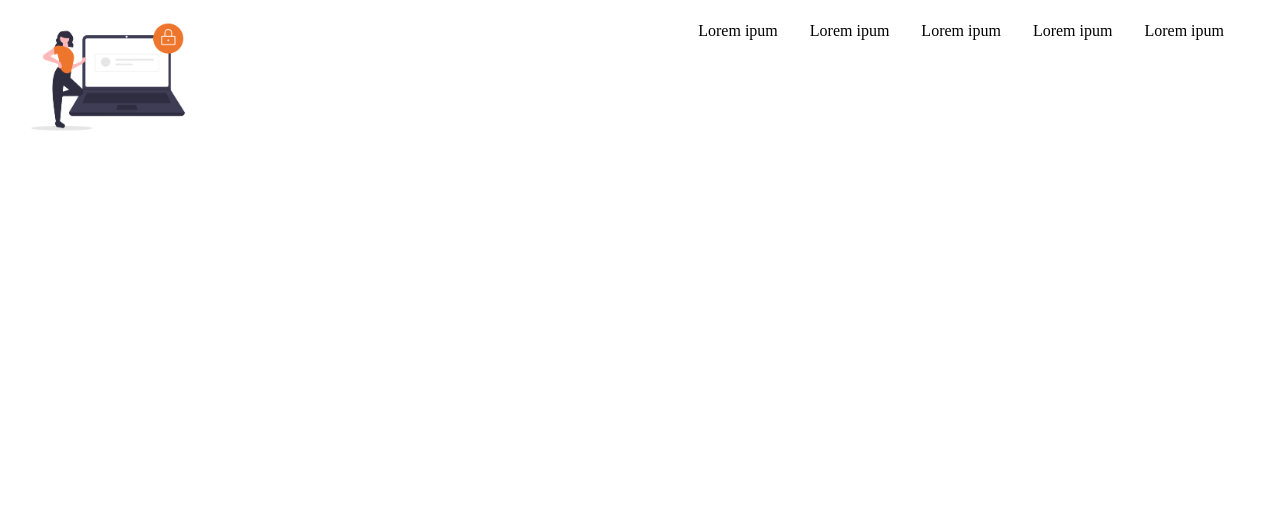
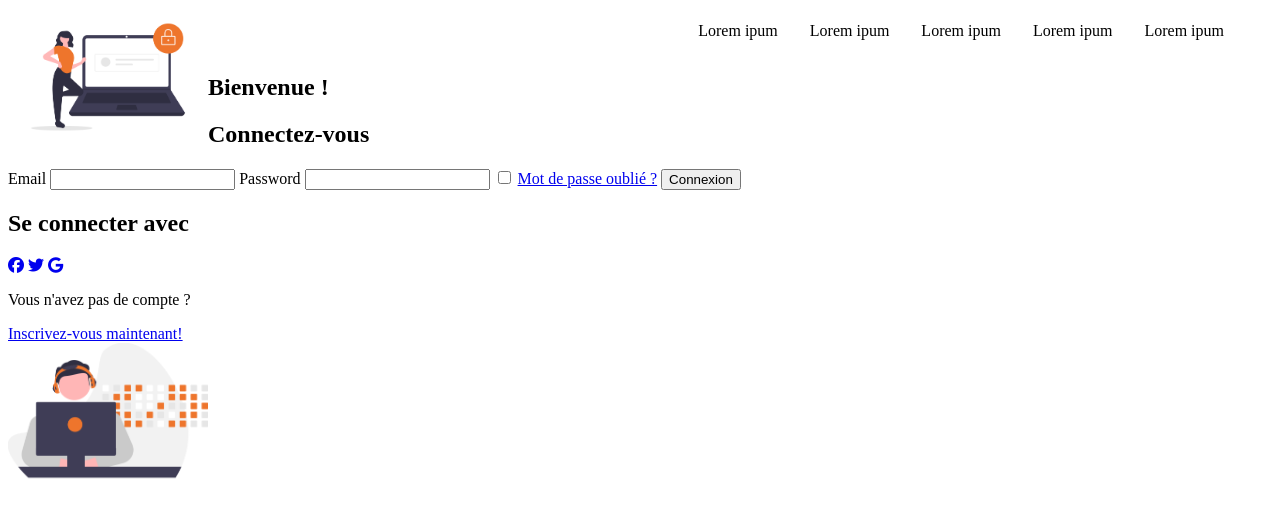
Before and after one commit to honorableCon/challenge-covid-fsociety, a plain HTML site: page index.html in a window 1280 px wide. Drawn offline with Linux system fonts and the light colour scheme.

Commit message:
Squelette done

```diff
--- a/index.html
+++ b/index.html
@@ -5,6 +5,7 @@
     <meta http-equiv="X-UA-Compatible" content="IE=edge">
     <meta name="viewport" content="width=device-width, initial-scale=1.0">
     <link rel="stylesheet" href="styles/login.css">
+    <script src="https://kit.fontawesome.com/ea05a76d15.js" crossorigin="anonymous"></script>
     <title>Challenge covid fsociety</title>
 </head>
 <body>
@@ -28,8 +29,32 @@
     <section class="connexion">
         <!-- Diallo connexion orange (html/css)-->
     </section>
-    <section class="form">
+    <section class="formulaire">
+    <form>
         <!-- Kebe html - Hcon  css-->
+        <h1>Bienvenue !</h1>
+        <h2>Connectez-vous</h2>
+        <label for="email">Email</label>
+        <input type="email" name="email" id="email">
+        <label for="password">Password</label>
+        <input type="password" name="password" id="password">
+        <input type="checkbox" name="rememberpwd" id="rememberpwd">
+        <a href="#">Mot de passe oublié ?</a>
+        <input type="submit" value="Connexion">
+        <h2>Se connecter avec</h2>
+        <div class="social">
+            <a href="#"><i class="fab fa-facebook"></i></a>
+            <a href="#"><i class="fab fa-twitter"></i></a>
+            <a href="#"><i class="fab fa-google"></i></a>
+        </div>
+        <div class="inscription">
+            <p>Vous n'avez pas de compte ?</p>
+            <a href="#">Inscrivez-vous maintenant!</a>
+        </div>
+    </form>
+    <div>
+        <img src="images/developer.png" alt="developer">
+    </div>
     </section>
 </main>
 
```
Also changed, not shown: images/developer.png (added).
